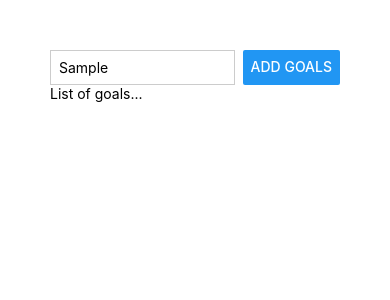
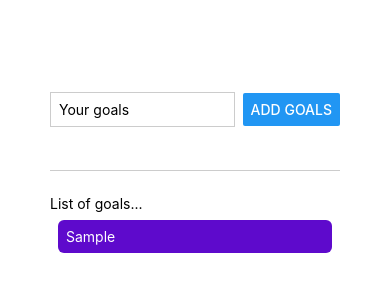
Before and after one commit to nishme0708/RNCourse, a React Native app: screen / in a window 390 px wide. Both pictures are taken after typing "Sample" into the empty fields and a click on the button "ADD GOALS". Shown: the top 300 px of the page. Built offline with nearby package versions, Linux system fonts and the light colour scheme.

Commit message:
Add goals code

```diff
--- a/Form.js
+++ b/Form.js
@@ -1,17 +1,34 @@
+import { useState } from 'react';
 import { Button, StyleSheet, TextInput, View, Text } from 'react-native';
 
 const Form = () => {
+  const [goalText, setGoalText] = useState('');
+  const [goals, setGoals] = useState([]);
+  const inputHandler = (enteredText) => {
+    setGoalText(enteredText);
+  };
+  const addGoal = () => {
+    setGoals([...goals, goalText]);
+    setGoalText('');
+  };
   return (
     <View style={styles.appContainer}>
       <View style={styles.inputContainer}>
         <TextInput
           placeholder='Your goals'
           style={styles.textInput}
+          value={goalText}
+          onChangeText={inputHandler}
         ></TextInput>
-        <Button title='Add goals'></Button>
+        <Button title='Add goals' onPress={addGoal}></Button>
       </View>
-      <View>
+      <View style={styles.listContainer}>
         <Text>List of goals...</Text>
+        {goals.map((goal, index) => (
+          <View style={styles.goal} key={index}>
+            <Text style={styles.goalText}>{goal}</Text>
+          </View>
+        ))}
       </View>
     </View>
   );
@@ -32,17 +49,35 @@ const styles = StyleSheet.create({
   },
   appContainer: {
     padding: 50,
+    flex: 1,
   },
   inputContainer: {
     flexDirection: 'row',
     justifyContent: 'space-between',
+    alignItems: 'center',
+    marginBottom: 24,
+    borderBottomWidth: 1,
+    borderBottomColor: '#ccc',
+    flex: 1,
   },
   textInput: {
     borderWidth: 1,
     borderColor: '#ccc',
-    width: '80%',
+    width: '70%',
     marginRight: 8,
     padding: 8,
+  },
+  listContainer: {
+    flex: 5,
+  },
+  goal: {
+    margin: 8,
+    borderRadius: 6,
+    backgroundColor: '#5e0acc',
+    padding: 8,
+  },
+  goalText: {
+    color: 'white',
   },
 });
 
```
